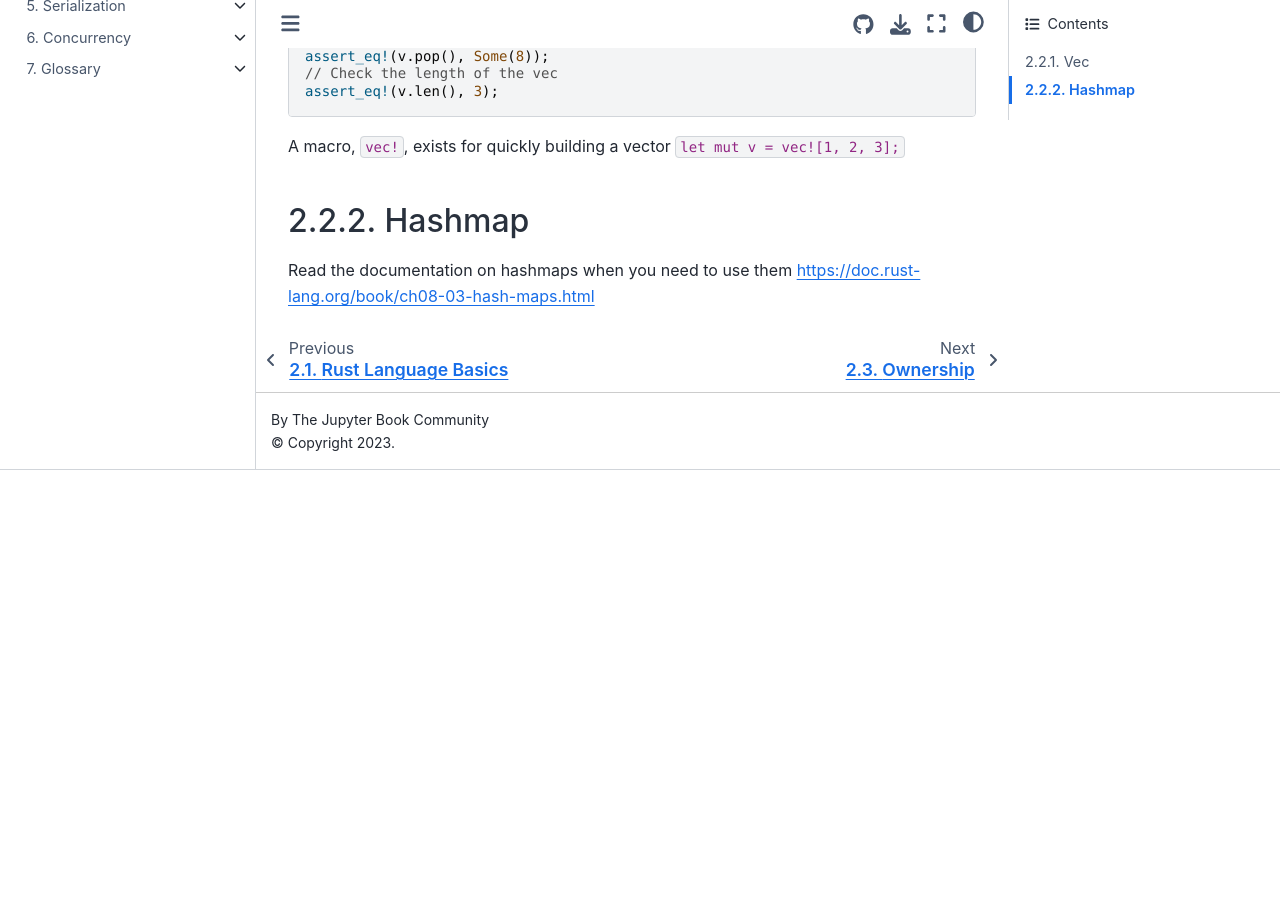
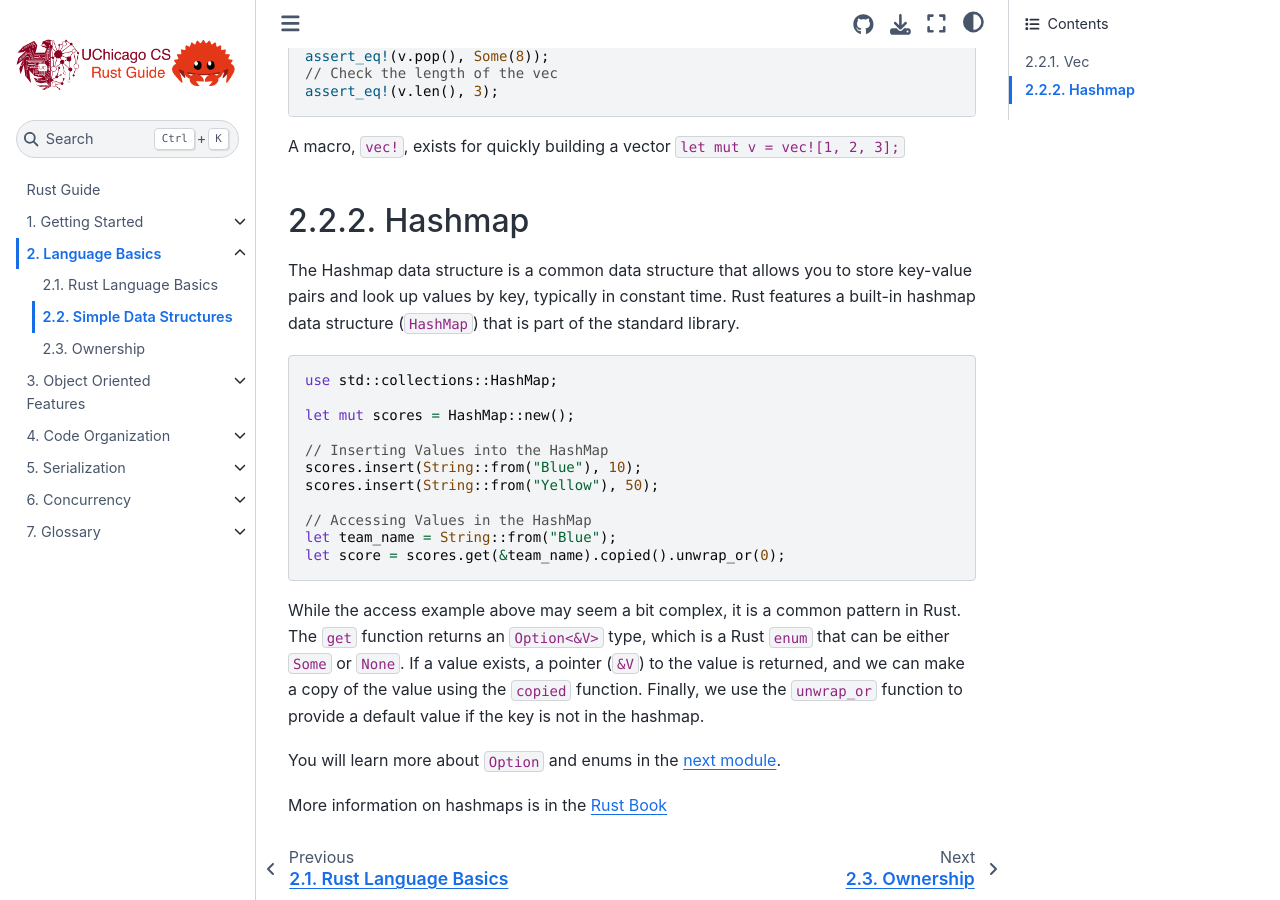
Before and after one commit to UCHI-DB/rust-guide, a Jupyter Book: the page built from docs/02_language_basics/02_data_structures.md, in a window 1280 px wide and 900 px high, scrolled down 615 px. Built offline with Jupyter Book 1.0.4 settings and Sphinx 7.4.7 and the Sphinx Book theme 1.1.4, drawn with Linux system fonts in a browser that asks for light colours; before the commit the page ends 1085 px from its top, so only the background shows below that.

Commit message:
Hashmap and logo updates

````diff
--- a/docs/02_language_basics/02_data_structures.md
+++ b/docs/02_language_basics/02_data_structures.md
@@ -28,6 +28,31 @@
 `let mut v = vec![1, 2, 3];`
 
 ## Hashmap
+The Hashmap data structure is a common data structure that allows you to store
+key-value pairs and look up values by key, typically in constant time.
+Rust features a built-in hashmap data structure (`HashMap`)
+that is part of the standard library.
 
-Read the documentation on hashmaps when you need to use them
-https://doc.rust-lang.org/book/ch08-03-hash-maps.html
+```rust
+use std::collections::HashMap;
+
+let mut scores = HashMap::new();
+
+// Inserting Values into the HashMap
+scores.insert(String::from("Blue"), 10);
+scores.insert(String::from("Yellow"), 50);
+
+// Accessing Values in the HashMap
+let team_name = String::from("Blue");
+let score = scores.get(&team_name).copied().unwrap_or(0);
+```
+
+While the access example above may seem a bit complex, it is a common pattern in Rust.
+The `get` function returns an `Option<&V>` type, which is a Rust `enum` that can be either `Some` or `None`.
+If a value exists, a pointer (`&V`) to the value is returned, and we can make a copy of the value using the `copied` function.
+Finally, we use the `unwrap_or` function to provide a default value if the key is not in the hashmap.
+
+
+You will learn more about `Option` and enums in the [next module](enums).
+
+More information on hashmaps is in the [Rust Book](https://doc.rust-lang.org/book/ch08-03-hash-maps.html)
````
Also changed, not shown: docs/03_object_oriented_features/03_enums_patterns.md (+1 -0 lines), docs/README.md (+1 -1 lines), docs/logo.png (added), 1 other file.
